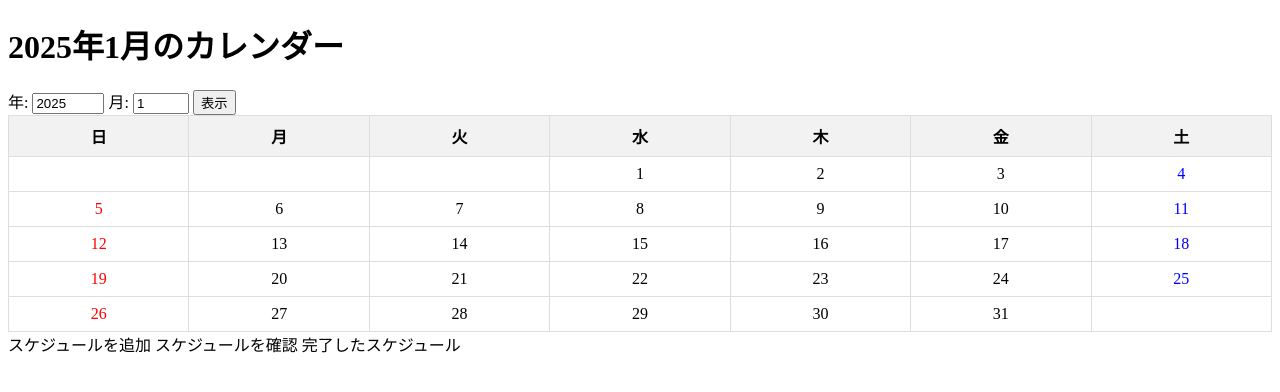
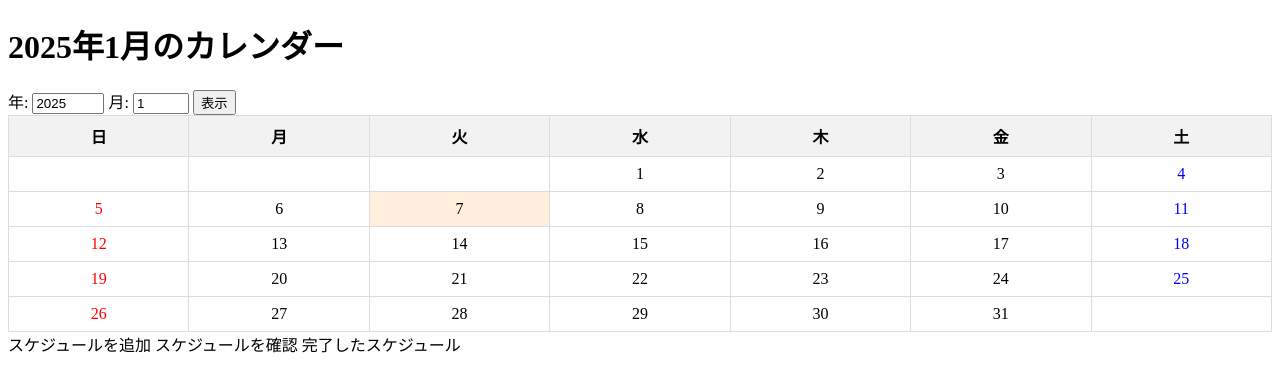
Before and after one commit to 2024AIT-OOP2-G05/TodoCalendar, a Flask app: page / in a window 1280 px wide. Shown: the top 392 px of the page. Run offline with Flask 3, Linux system fonts and the light colour scheme.

Commit message:
カレンダー機能追加
当日のマスにうっすら色を付けました。

```diff
--- a/app.py
+++ b/app.py
@@ -34,6 +34,9 @@ def index():
         year = now.year
         month = now.month
 
+    # 現在の日付を取得
+    current_day = now.day if now.month == month and now.year == year else None
+
     # カレンダーを作成
     cal = calendar.Calendar(firstweekday=6)  # 日曜日を週の開始日に設定
     month_days = cal.monthdayscalendar(year, month)  # 月間のカレンダー構造を取得
@@ -43,7 +46,7 @@ def index():
         schedules = json.load(db)
 
     # カレンダーの HTML テンプレートをレンダリングし、値を渡す
-    return render_template('calendar.html', year=year, month=month, month_days=month_days, schedules=schedules)
+    return render_template('calendar.html', year=year, month=month, month_days=month_days, schedules=schedules, current_day=current_day)
 
 # スケジュール追加ページ ('/add_schedule')：スケジュールを追加するフォームを表示し、データを保存
 @app.route('/add_schedule', methods=['GET', 'POST'])
--- a/templates/calendar.html
+++ b/templates/calendar.html
@@ -43,6 +43,11 @@
         .saturday {
             color: blue;
         }
+
+        /* 当日のマスをうっすらしたオレンジ色に */
+        .today {
+            background-color: rgba(255, 223, 186, 0.5);
+        }
     </style>
 </head>
 
@@ -68,6 +73,7 @@
                 <th>土</th>
             </tr>
         </thead>
+
         <tbody>
             {% for week in month_days %}
             <tr>
@@ -76,7 +82,8 @@
                 <td></td>
                 {% else %}
                 <!-- クラスを列インデックスに応じて設定 -->
-                <td class="{% if loop.index0 == 0 %}sunday{% elif loop.index0 == 6 %}saturday{% endif %}">
+                <td
+                    class="{% if loop.index0 == 0 %}sunday{% elif loop.index0 == 6 %}saturday{% endif %} {% if day == current_day %}today{% endif %}">
                     <a href="{{ url_for('detail', year=year, month=month, day=day) }}">{{ day }}</a>
                 </td>
                 {% endif %}
@@ -84,6 +91,7 @@
             </tr>
             {% endfor %}
         </tbody>
+
     </table>
     <!-- スケジュール管理リンク -->
     <div class="add-schedule">
```
